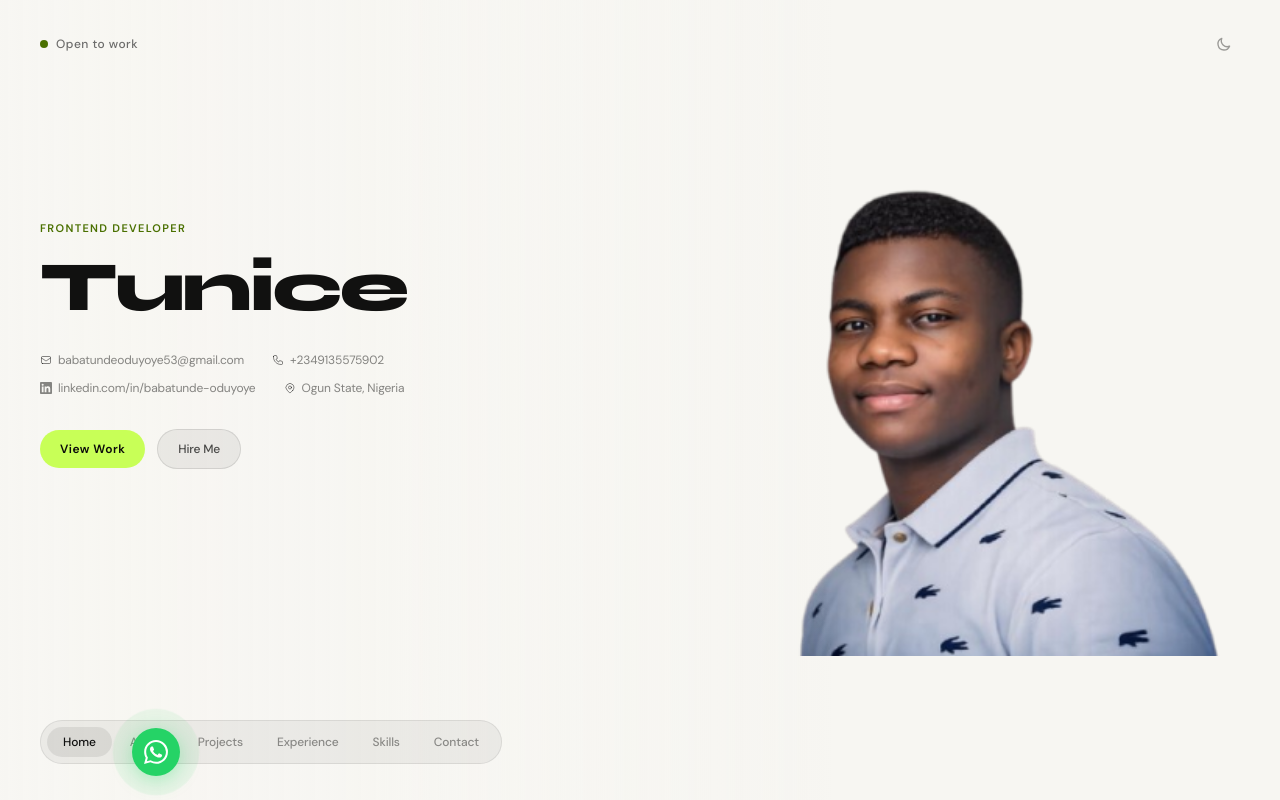
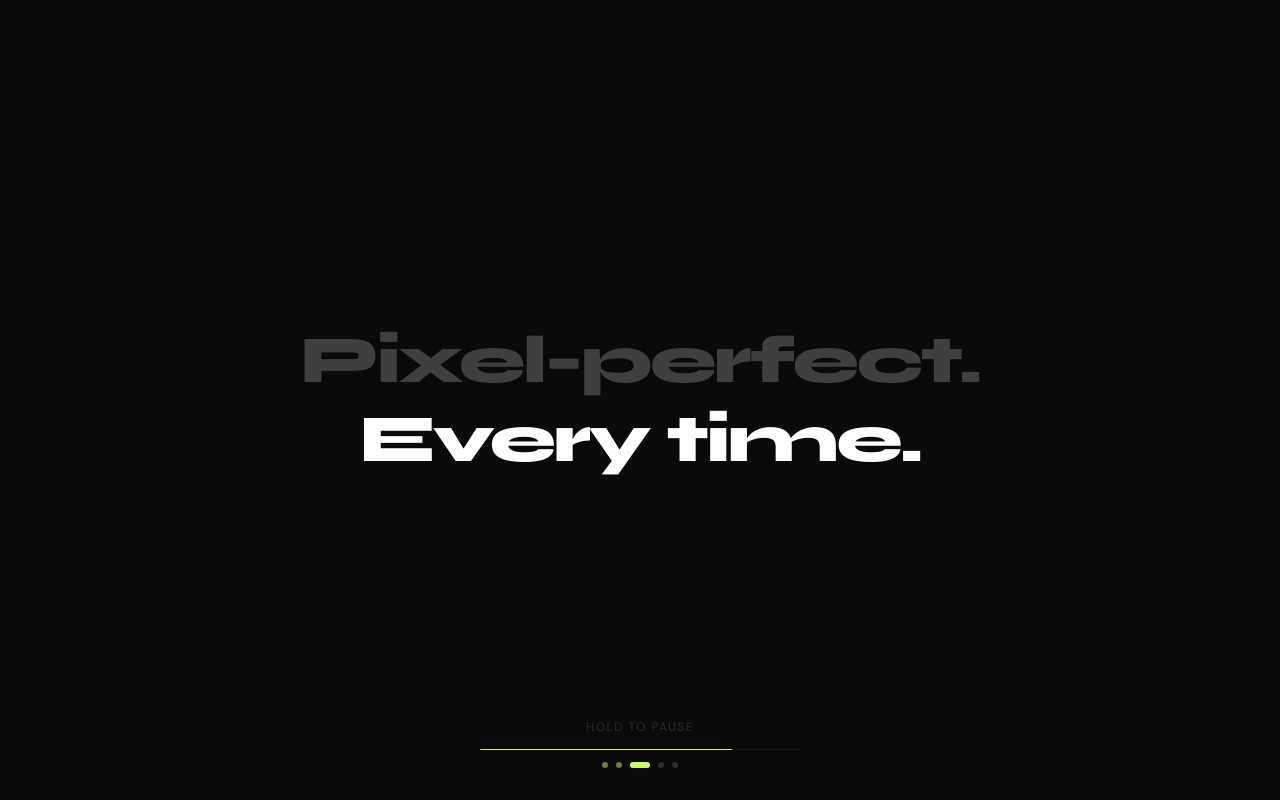
Before and after one commit to babatundeoduyoye53-glitch/portfolio, a React (Vite) app: page / in a window 1280 px wide. Shown: the top 800 px of the page. Built offline with nearby package versions, Linux system fonts and the light colour scheme.

Commit message:
Preloader: auto-advance with hold-to-pause

```diff
--- a/src/components/Preloader.jsx
+++ b/src/components/Preloader.jsx
@@ -1,156 +1,241 @@
-import { useEffect, useState } from 'react'
+import { useState, useEffect, useRef, useCallback } from 'react'
 import { meta } from '../data/content'
 
-// Punchy statements — each shows for ~900ms
-const LINES = [
+const SLIDES = [
   { top: 'Clean code.', bottom: 'Beautiful interfaces.' },
   { top: 'Fast loads.', bottom: 'Zero compromises.' },
   { top: 'Pixel-perfect.', bottom: 'Every time.' },
   { top: 'Built for', bottom: 'real users.' },
 ]
 
+const SLIDE_DURATION = 2200 // ms each slide stays
+
 export default function Preloader({ onDone }) {
-  const [lineIdx, setLineIdx]     = useState(0)
-  const [lineVisible, setLineVisible] = useState(true)
-  const [showLogo, setShowLogo]   = useState(false)  // final logo frame
-  const [exit, setExit]           = useState(false)
+  const [idx, setIdx]           = useState(0)
+  const [visible, setVisible]   = useState(true)
+  const [showLogo, setShowLogo] = useState(false)
+  const [exit, setExit]         = useState(false)
+  const [paused, setPaused]     = useState(false)
+  const [progress, setProgress] = useState(0)
 
+  const pausedRef      = useRef(false)
+  const progressRef    = useRef(0)
+  const rafRef         = useRef(null)
+  const startTimeRef   = useRef(null)
+  const pausedAtRef    = useRef(null)
+
+  // ── Advance to next slide ──────────────────
+  const goNext = useCallback((currentIdx) => {
+    setVisible(false)
+    setTimeout(() => {
+      const next = currentIdx + 1
+      if (next >= SLIDES.length) {
+        setShowLogo(true)
+      } else {
+        setIdx(next)
+      }
+      setVisible(true)
+      setProgress(0)
+      progressRef.current = 0
+    }, 260)
+  }, [])
+
+  // ── RAF progress ticker ────────────────────
+  const tick = useCallback((currentIdx) => {
+    const run = (timestamp) => {
+      if (!startTimeRef.current) startTimeRef.current = timestamp
+
+      if (pausedRef.current) {
+        // Paused — remember when we paused
+        if (!pausedAtRef.current) pausedAtRef.current = timestamp
+        rafRef.current = requestAnimationFrame(run)
+        return
+      }
+
+      // If we just resumed, shift start time forward
+      if (pausedAtRef.current) {
+        startTimeRef.current += timestamp - pausedAtRef.current
+        pausedAtRef.current = null
+      }
+
+      const elapsed = timestamp - startTimeRef.current
+      const pct = Math.min(elapsed / SLIDE_DURATION, 1)
+      progressRef.current = pct
+      setProgress(pct)
+
+      if (pct < 1) {
+        rafRef.current = requestAnimationFrame(run)
+      } else {
+        goNext(currentIdx)
+      }
+    }
+    rafRef.current = requestAnimationFrame(run)
+  }, [goNext])
+
+  // Start ticker whenever idx changes (and not on logo screen)
   useEffect(() => {
-    let idx = 0
-    const total = LINES.length
+    if (showLogo) return
+    startTimeRef.current = null
+    pausedAtRef.current  = null
+    tick(idx)
+    return () => cancelAnimationFrame(rafRef.current)
+  }, [idx, showLogo, tick])
 
-    // Cycle through lines every 900ms
-    const cycle = setInterval(() => {
-      // Fade out current line
-      setLineVisible(false)
+  // Logo screen — auto-enter after 1.5s (also pauseable)
+  useEffect(() => {
+    if (!showLogo) return
+    const t = setTimeout(() => {
+      setExit(true)
+      setTimeout(() => onDone(), 900)
+    }, 1500)
+    return () => clearTimeout(t)
+  }, [showLogo, onDone])
 
-      setTimeout(() => {
-        idx += 1
-        if (idx >= total) {
-          // All lines done — show logo frame
-          clearInterval(cycle)
-          setShowLogo(true)
-
-          // Hold logo for 1s then fade out
-          setTimeout(() => setExit(true),  1000)
-          setTimeout(() => onDone(),        1900)
-        } else {
-          setLineIdx(idx)
-          setLineVisible(true)
-        }
-      }, 250)
-    }, 950)
-
-    // Fade first line in immediately
-    setLineVisible(true)
-
-    return () => clearInterval(cycle)
-  }, [onDone])
+  // ── Hold to pause handlers ─────────────────
+  const handleHoldStart = () => {
+    pausedRef.current = true
+    setPaused(true)
+  }
+  const handleHoldEnd = () => {
+    pausedRef.current = false
+    setPaused(false)
+  }
 
   return (
     <div
-      className="fixed inset-0 z-[100] flex flex-col items-center justify-center"
+      className="fixed inset-0 z-[100] flex flex-col select-none"
       style={{
         background: '#0a0a0a',
         opacity:    exit ? 0 : 1,
         transition: exit ? 'opacity 0.9s cubic-bezier(0.4,0,0.2,1)' : 'none',
         pointerEvents: exit ? 'none' : 'all',
+        cursor: 'default',
       }}
+      onMouseDown={handleHoldStart}
+      onMouseUp={handleHoldEnd}
+      onMouseLeave={handleHoldEnd}
+      onTouchStart={handleHoldStart}
+      onTouchEnd={handleHoldEnd}
+      onTouchCancel={handleHoldEnd}
     >
-      {/* ── Text lines phase ── */}
-      {!showLogo && (
-        <div className="flex flex-col items-center gap-2 select-none">
-          <span
-            className="font-heading font-extrabold text-center"
+      {!showLogo ? (
+        /* ── Text slides ── */
+        <div className="flex-1 flex flex-col items-center justify-center px-8">
+          <div
+            className="flex flex-col items-center gap-2 text-center"
             style={{
-              fontSize: 'clamp(2rem, 6vw, 3.8rem)',
-              letterSpacing: '-0.04em',
-              lineHeight: 1.05,
-              color: 'rgba(255,255,255,0.25)',
-              opacity: lineVisible ? 1 : 0,
-              transform: lineVisible ? 'translateY(0)' : 'translateY(12px)',
-              transition: 'opacity 0.25s ease, transform 0.25s ease',
-            }}
-          >
-            {LINES[lineIdx].top}
-          </span>
-          <span
-            className="font-heading font-extrabold text-center"
-            style={{
-              fontSize: 'clamp(2rem, 6vw, 3.8rem)',
-              letterSpacing: '-0.04em',
-              lineHeight: 1.05,
-              color: '#ffffff',
-              opacity: lineVisible ? 1 : 0,
-              transform: lineVisible ? 'translateY(0)' : 'translateY(12px)',
-              transition: 'opacity 0.25s ease 0.05s, transform 0.25s ease 0.05s',
-            }}
-          >
-            {LINES[lineIdx].bottom}
-          </span>
-
-          {/* Subtle progress dots */}
-          <div className="flex items-center gap-1.5 mt-8">
-            {LINES.map((_, i) => (
-              <span
-                key={i}
-                className="rounded-full transition-all duration-300"
-                style={{
-                  width:  i === lineIdx ? '20px' : '6px',
-                  height: '6px',
-                  background: i === lineIdx ? '#c8ff57' : 'rgba(255,255,255,0.15)',
-                }}
-              />
-            ))}
-          </div>
-        </div>
-      )}
-
-      {/* ── Logo frame (final 1s) ── */}
-      {showLogo && (
-        <div
-          className="flex flex-col items-center gap-4"
-          style={{
-            animation: 'logoIn 0.5s cubic-bezier(0.22,1,0.36,1) both',
-          }}
-        >
-          <div
-            className="w-20 h-20 rounded-2xl flex items-center justify-center"
-            style={{
-              background: 'rgba(200,255,87,0.1)',
-              border: '1px solid rgba(200,255,87,0.25)',
+              opacity:   visible ? 1 : 0,
+              transform: visible ? 'translateY(0)' : 'translateY(14px)',
+              transition: 'opacity 0.26s ease, transform 0.26s ease',
             }}
           >
             <span
               className="font-heading font-extrabold"
-              style={{ fontSize: '2.2rem', color: '#c8ff57', letterSpacing: '-0.04em' }}
+              style={{
+                fontSize: 'clamp(2.2rem, 7vw, 4.2rem)',
+                letterSpacing: '-0.04em',
+                lineHeight: 1.05,
+                color: 'rgba(255,255,255,0.22)',
+              }}
             >
+              {SLIDES[idx].top}
+            </span>
+            <span
+              className="font-heading font-extrabold"
+              style={{
+                fontSize: 'clamp(2.2rem, 7vw, 4.2rem)',
+                letterSpacing: '-0.04em',
+                lineHeight: 1.05,
+                color: '#ffffff',
+              }}
+            >
+              {SLIDES[idx].bottom}
+            </span>
+          </div>
+
+          {/* Hold hint */}
+          <div
+            className="absolute bottom-16 flex flex-col items-center gap-1.5"
+            style={{ opacity: paused ? 0.9 : 0.35, transition: 'opacity 0.3s ease' }}
+          >
+            <span className="font-body text-xs tracking-widest uppercase"
+              style={{ color: paused ? '#c8ff57' : 'rgba(255,255,255,0.4)' }}>
+              {paused ? 'Paused — release to continue' : 'Hold to pause'}
+            </span>
+          </div>
+
+          {/* Progress bar + dots */}
+          <div className="absolute bottom-8 flex flex-col items-center gap-3 w-full px-8">
+            {/* Thin progress bar for current slide */}
+            <div className="w-full max-w-xs h-px rounded-full overflow-hidden"
+              style={{ background: 'rgba(255,255,255,0.08)' }}>
+              <div
+                className="h-full rounded-full"
+                style={{
+                  width: `${progress * 100}%`,
+                  background: '#c8ff57',
+                  transition: paused ? 'none' : 'none', // driven by RAF, no CSS transition
+                }}
+              />
+            </div>
+
+            {/* Dots */}
+            <div className="flex items-center gap-2">
+              {SLIDES.map((_, i) => (
+                <span key={i} className="rounded-full transition-all duration-300"
+                  style={{
+                    width:  i === idx ? '20px' : '6px',
+                    height: '6px',
+                    background: i < idx
+                      ? 'rgba(200,255,87,0.5)'
+                      : i === idx ? '#c8ff57'
+                      : 'rgba(255,255,255,0.15)',
+                  }}
+                />
+              ))}
+              {/* Logo dot */}
+              <span className="rounded-full" style={{ width: '6px', height: '6px', background: 'rgba(255,255,255,0.15)' }} />
+            </div>
+          </div>
+        </div>
+      ) : (
+        /* ── Logo / Enter screen ── */
+        <div
+          className="flex-1 flex flex-col items-center justify-center gap-8 px-8"
+          style={{
+            opacity:   visible ? 1 : 0,
+            transform: visible ? 'translateY(0)' : 'translateY(14px)',
+            transition: 'opacity 0.4s ease, transform 0.4s ease',
+          }}
+        >
+          <div className="w-20 h-20 rounded-2xl flex items-center justify-center"
+            style={{ background: 'rgba(200,255,87,0.1)', border: '1px solid rgba(200,255,87,0.25)' }}>
+            <span className="font-heading font-extrabold"
+              style={{ fontSize: '2.2rem', color: '#c8ff57', letterSpacing: '-0.04em' }}>
               T
             </span>
           </div>
-          <div className="flex flex-col items-center gap-1">
-            <span
-              className="font-heading font-extrabold text-white"
-              style={{ fontSize: 'clamp(1.6rem, 3vw, 2.2rem)', letterSpacing: '-0.04em', lineHeight: 1 }}
-            >
+
+          <div className="flex flex-col items-center gap-1.5 text-center">
+            <span className="font-heading font-extrabold text-white"
+              style={{ fontSize: 'clamp(1.8rem, 4vw, 2.6rem)', letterSpacing: '-0.04em', lineHeight: 1 }}>
               {meta.name}
             </span>
-            <span
-              className="font-body text-xs font-medium uppercase tracking-widest"
-              style={{ color: '#c8ff57' }}
-            >
+            <span className="font-body text-xs font-medium uppercase tracking-widest"
+              style={{ color: '#c8ff57' }}>
               {meta.role}
             </span>
           </div>
+
+          {/* All dots filled */}
+          <div className="flex items-center gap-2">
+            {SLIDES.map((_, i) => (
+              <span key={i} className="rounded-full" style={{ width: '6px', height: '6px', background: 'rgba(200,255,87,0.5)' }} />
+            ))}
+            <span className="rounded-full" style={{ width: '20px', height: '6px', background: '#c8ff57' }} />
+          </div>
         </div>
       )}
-
-      <style>{`
-        @keyframes logoIn {
-          from { opacity: 0; transform: scale(0.9) translateY(10px); }
-          to   { opacity: 1; transform: scale(1) translateY(0); }
-        }
-      `}</style>
     </div>
   )
 }
```
